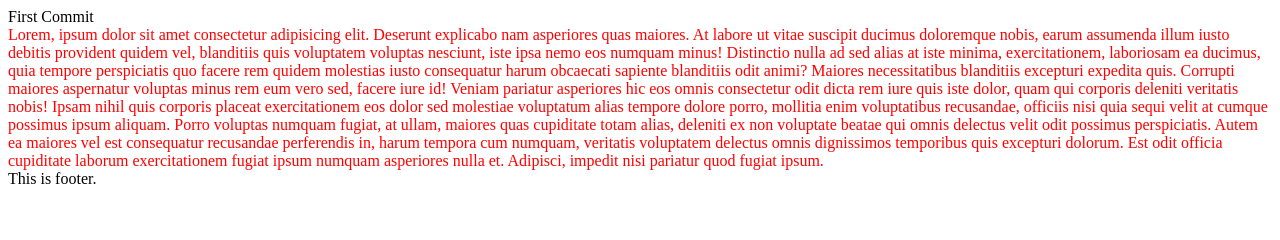
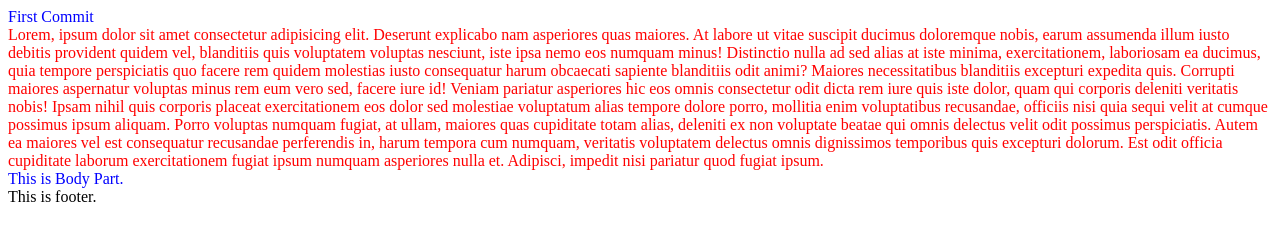
Before and after one commit to Blazequiet/My-Portfolio, a plain HTML site: page index.html in a window 1280 px wide. Drawn offline with Linux system fonts and the light colour scheme.

Commit message:
add body part

```diff
--- a/index.html
+++ b/index.html
@@ -9,6 +9,7 @@
 <body>
     <div>First Commit</div>
     <header>Lorem, ipsum dolor sit amet consectetur adipisicing elit. Deserunt explicabo nam asperiores quas maiores. At labore ut vitae suscipit ducimus doloremque nobis, earum assumenda illum iusto debitis provident quidem vel, blanditiis quis voluptatem voluptas nesciunt, iste ipsa nemo eos numquam minus! Distinctio nulla ad sed alias at iste minima, exercitationem, laboriosam ea ducimus, quia tempore perspiciatis quo facere rem quidem molestias iusto consequatur harum obcaecati sapiente blanditiis odit animi? Maiores necessitatibus blanditiis excepturi expedita quis. Corrupti maiores aspernatur voluptas minus rem eum vero sed, facere iure id! Veniam pariatur asperiores hic eos omnis consectetur odit dicta rem iure quis iste dolor, quam qui corporis deleniti veritatis nobis! Ipsam nihil quis corporis placeat exercitationem eos dolor sed molestiae voluptatum alias tempore dolore porro, mollitia enim voluptatibus recusandae, officiis nisi quia sequi velit at cumque possimus ipsum aliquam. Porro voluptas numquam fugiat, at ullam, maiores quas cupiditate totam alias, deleniti ex non voluptate beatae qui omnis delectus velit odit possimus perspiciatis. Autem ea maiores vel est consequatur recusandae perferendis in, harum tempora cum numquam, veritatis voluptatem delectus omnis dignissimos temporibus quis excepturi dolorum. Est odit officia cupiditate laborum exercitationem fugiat ipsum numquam asperiores nulla et. Adipisci, impedit nisi pariatur quod fugiat ipsum.</header>
+    <div>This is Body Part.</div>
     <footer>
         This is footer.
     </footer>
--- a/style.css
+++ b/style.css
@@ -1,3 +1,7 @@
 header{
     color: #ff0000;
 }
+
+div{
+    color: blue;
+}
```
